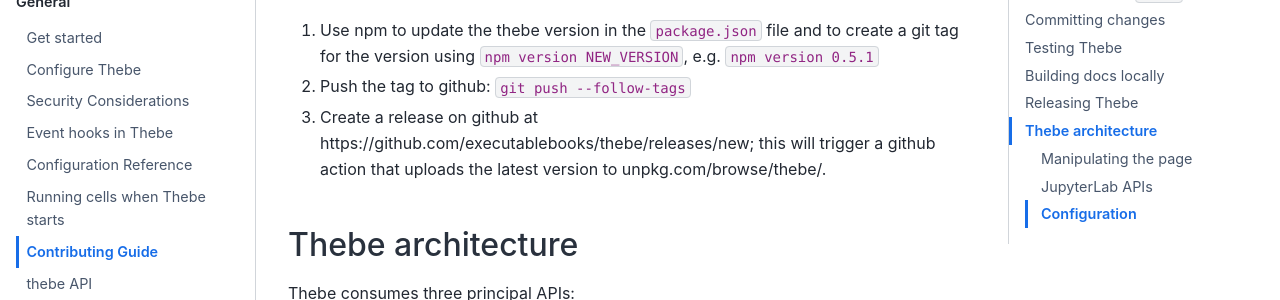
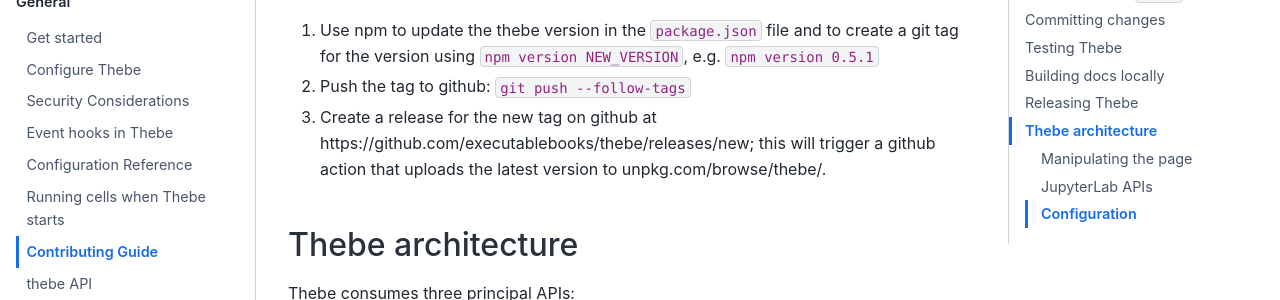
Before and after one commit to jupyter-book/thebe, a Sphinx documentation site: the page built from docs/contribute.md, in a window 1280 px wide and 900 px high, scrolled down 4218 px. Shown: the part 153-453 px from the top of the window. Built offline with Sphinx 7.4.7 and the Sphinx Book theme 1.1.4, drawn with Linux system fonts in a browser that asks for light colours.

Commit message:
Update docs/contribute.md
Co-authored-by: Chris Holdgraf <choldgraf@gmail.com>

```diff
--- a/docs/contribute.md
+++ b/docs/contribute.md
@@ -157,7 +157,7 @@
    a git tag for the version using `npm version NEW_VERSION`, e.g. `npm version
    0.5.1`
 2. Push the tag to github: `git push --follow-tags`
-3. Create a release on github at
+3. Create a release for the new tag on github at
    https://github.com/executablebooks/thebe/releases/new; this will trigger a
    github action that uploads the latest version to unpkg.com/browse/thebe/.
 
```
